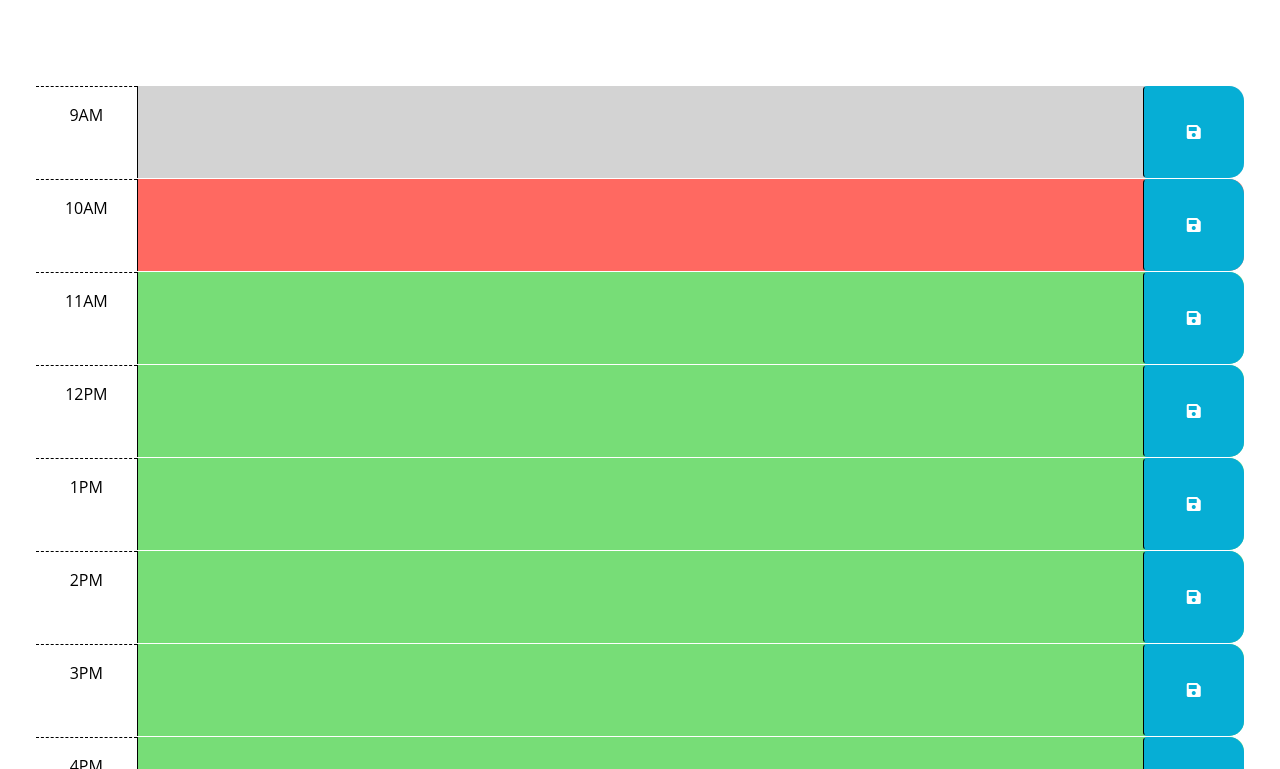
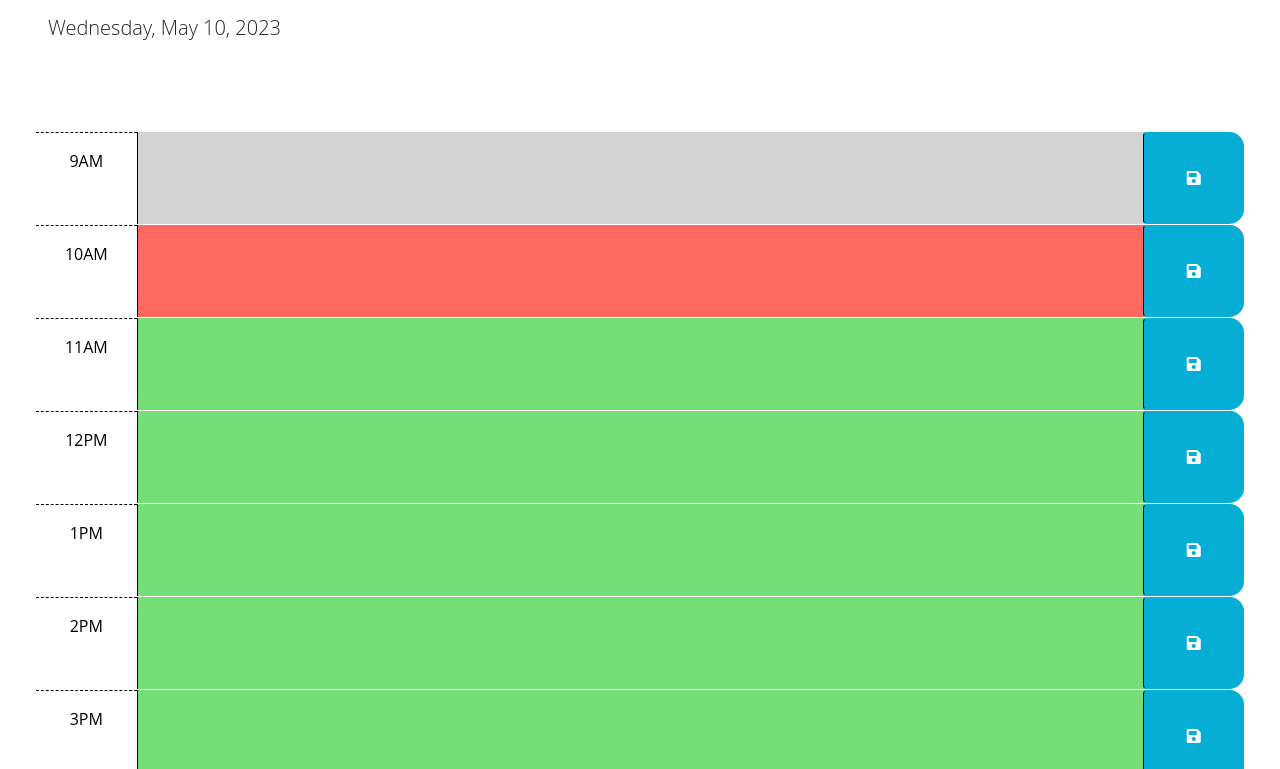
Before and after one commit to rajkdh/work.day.scheduler, a plain HTML site: page index.html in a window 1280 px wide. Shown: the part 166-935 px from the top of the page. Drawn offline with nearby package versions, Linux system fonts and the light colour scheme.

Commit message:
added current date function to page, displayed in header

```diff
--- a/assets/js/script.js
+++ b/assets/js/script.js
@@ -9,15 +9,20 @@ $(function () {
   // time-block containing the button that was clicked? How might the id be
   // useful when saving the description in local storage?
   //
+
   // TODO: Add code to apply the past, present, or future class to each time
   // block by comparing the id to the current hour. HINTS: How can the id
   // attribute of each time-block be used to conditionally add or remove the
   // past, present, and future classes? How can Day.js be used to get the
   // current hour in 24-hour time?
   //
+
   // TODO: Add code to get any user input that was saved in localStorage and set
   // the values of the corresponding textarea elements. HINT: How can the id
   // attribute of each time-block be used to do this?
   //
+
   // TODO: Add code to display the current date in the header of the page.
+  var currentDate = dayjs().format('dddd, MMM DD, YYYY');
+  $('#currentDay').text(currentDate)
 });
```
Also changed, not shown: index.html (+0 -3 lines).
